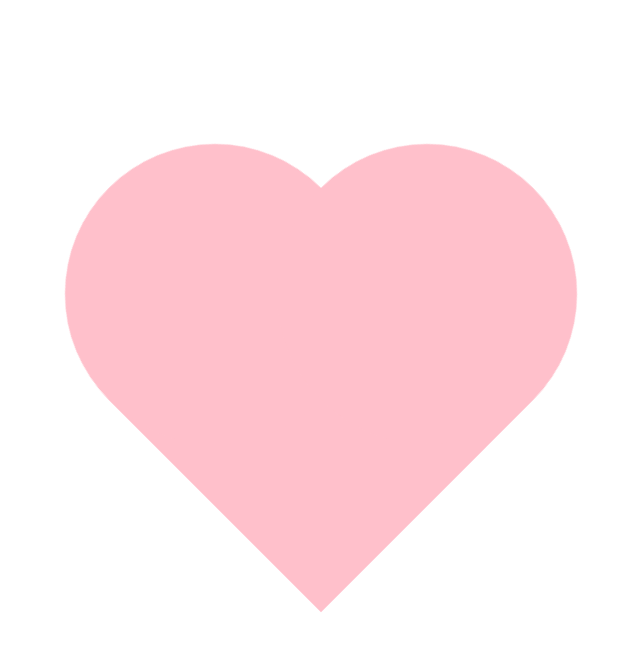
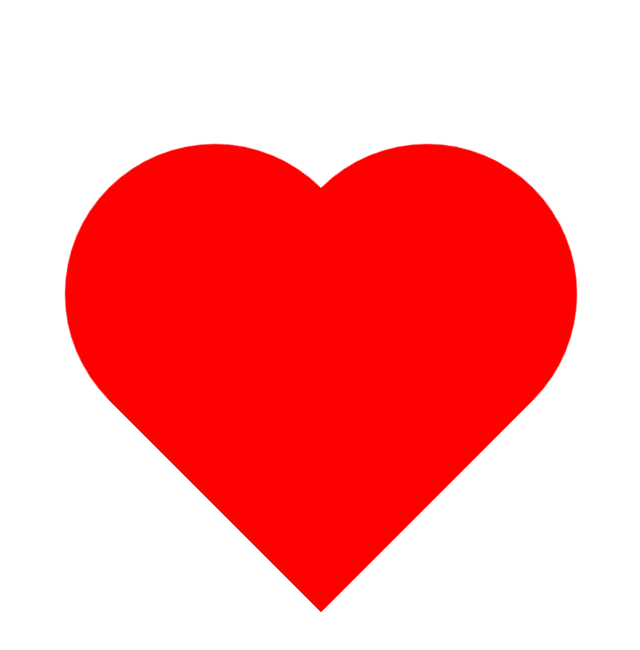
Before and after one commit to KINO1217/KINO1217.github.io, a plain HTML site: page index.html in a window 1280 px wide. Shown: the whole page, without its empty margins (319-959 px from the left). Drawn offline with Linux system fonts and the light colour scheme.

Commit message:
Update index.html

```diff
--- a/index.html
+++ b/index.html
@@ -8,7 +8,7 @@
         .heart{
             width:300px;
             height:300px;
-            background-color:pink;
+            background-color:#FF0000;
             position:absolute;
             top:0;
             left:0;
@@ -27,7 +27,7 @@
             content:"";
             width:300px;
             height:300px;
-            background-color:pink;
+            background-color:#FF0000;
             position:absolute;
             border-radius:50%;
             top:0;
@@ -37,7 +37,7 @@
             content:"";
             width:300px;
             height:300px;
-            background-color:pink;
+            background-color:#FF0000;
             position:absolute;
             border-radius:50%;
             top:-150px;
@@ -45,7 +45,7 @@
         }
         @keyframes beat{
             50%{
-                transform:rotate(45deg) scale(0.5);
+                transform:rotate(45deg) scale(0.8);
             }
             100%{
                 transform:rotate(45deg) scale(1) /*skewX(90deg)*/;
```
